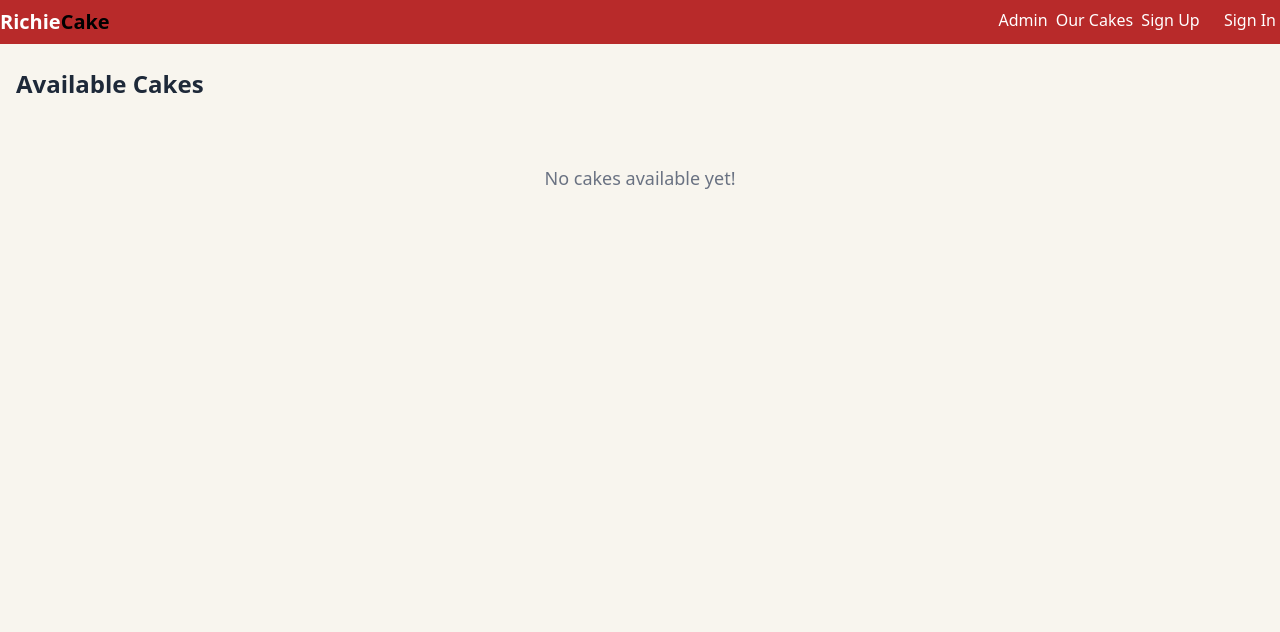
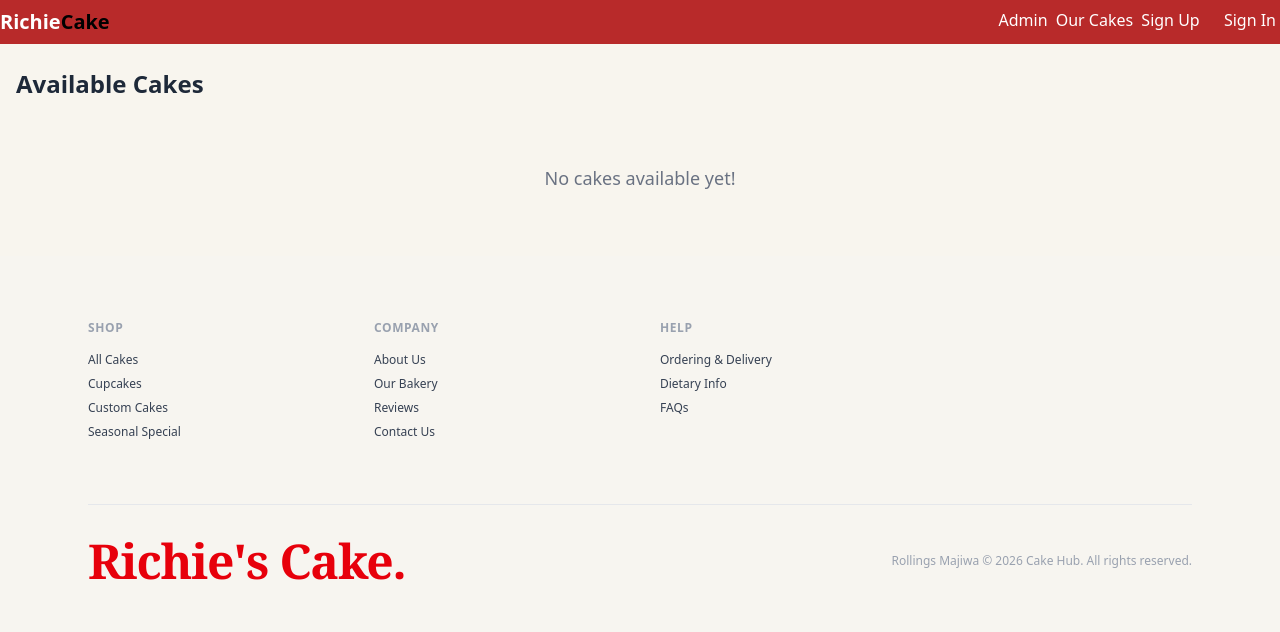
Before and after one commit to rollingsmajiwa/Richy_Cake, a Django app: template templates/cake.html in a window 1280 px wide. Shown: the top 632 px of the page. Run offline with Django 3.2, Linux system fonts and the light colour scheme; the template is opened without the code that fills it, so the values that code supplies are empty.

Commit message:
Feat: create footer section

```diff
--- a/templates/base.html
+++ b/templates/base.html
@@ -44,6 +44,58 @@
 
         {% endblock %}
     </main>
+    <footer class="bg-[#f7f5f0] pt-16 pb-12 text-gray-700">
+  <div class="max-w-6xl mx-auto px-6">
+
+
+    <div class="grid grid-cols-1 md:grid-cols-4 gap-10 mb-16">
+
+
+
+      <div>
+        <h5 class="font-bold text-xs uppercase tracking-wider text-gray-400 mb-4">Shop</h5>
+        <ul class="space-y-2 text-xs">
+          <li><a href="#" class="hover:text-red-600">All Cakes</a></li>
+          <li><a href="#" class="hover:text-red-600">Cupcakes</a></li>
+          <li><a href="#" class="hover:text-red-600">Custom Cakes</a></li>
+          <li><a href="#" class="hover:text-red-600">Seasonal Special</a></li>
+        </ul>
+      </div>
+
+
+      <div>
+        <h5 class="font-bold text-xs uppercase tracking-wider text-gray-400 mb-4">Company</h5>
+        <ul class="space-y-2 text-xs">
+          <li><a href="#" class="hover:text-red-600">About Us</a></li>
+          <li><a href="#" class="hover:text-red-600">Our Bakery</a></li>
+          <li><a href="#" class="hover:text-red-600">Reviews</a></li>
+          <li><a href="#" class="hover:text-red-600">Contact Us</a></li>
+        </ul>
+      </div>
+
+
+      <div>
+        <h5 class="font-bold text-xs uppercase tracking-wider text-gray-400 mb-4">Help</h5>
+        <ul class="space-y-2 text-xs">
+          <li><a href="#" class="hover:text-red-600">Ordering & Delivery</a></li>
+          <li><a href="#" class="hover:text-red-600">Dietary Info</a></li>
+          <li><a href="#" class="hover:text-red-600">FAQs</a></li>
+        </ul>
+      </div>
+
+    </div>
+
+    <div class="border-t border-gray-200 pt-8 flex flex-col md:flex-row items-center justify-between gap-4">
+      <h1 class="text-5xl font-serif font-bold text-red-600 tracking-tight">
+        Richie's Cake.
+      </h1>
+      <p class="text-xs text-gray-400">
+        Rollings Majiwa &copy; {% now "Y" %} Cake Hub. All rights reserved.
+      </p>
+    </div>
+
+  </div>
+</footer>
 
 </body>
 </html>
```
